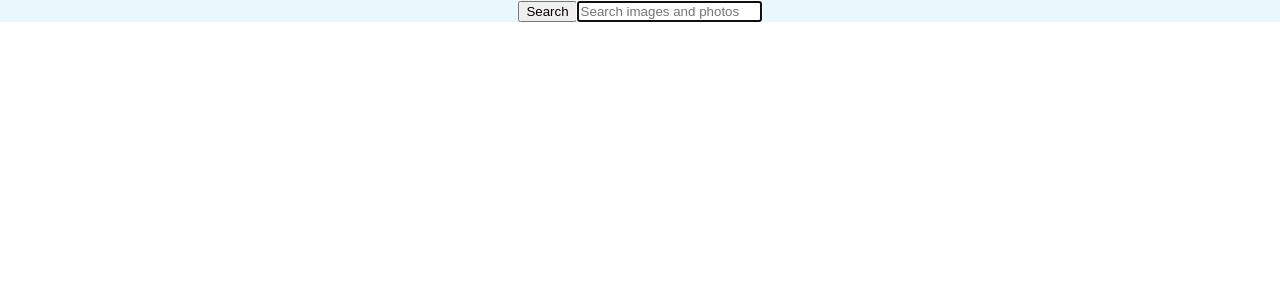
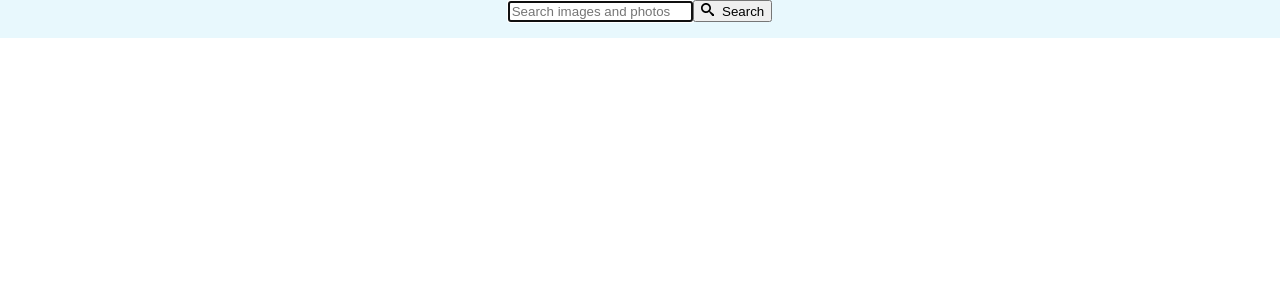
Before and after one commit to AlexeyZyukov/goit-react-hw-03-image-finder, a React (Create React App) app: page / in a window 1280 px wide. Shown: the top 300 px of the page. Built offline with nearby package versions, Linux system fonts and the light colour scheme.

Commit message:
fetch was done

```diff
--- a/package.json
+++ b/package.json
@@ -9,6 +9,7 @@
     "@testing-library/user-event": "^12.8.3",
     "react": "^17.0.2",
     "react-dom": "^17.0.2",
+    "react-icons": "^4.3.1",
     "react-loader-spinner": "^4.0.0",
     "react-scripts": "4.0.3",
     "web-vitals": "^1.1.2"
--- a/src/App.js
+++ b/src/App.js
@@ -2,14 +2,35 @@ import logo from './logo.svg';
 import styles from './components/styles.module.css';
 import Searchbar from './components/Searchbar/Searchbar';
 import { Component } from 'react';
-// import Spinner from './/components/Loader/Loader';
+import FetchImages from './components/Fetch/Fetch';
+import Spinner from './components/Loader/Loader';
 
 class App extends Component {
+  state = {
+    pictureName: '',
+  };
+
+  handleSearchSubmit = pictureName => {
+    if (!pictureName) {
+      return alert('Nothing to search. Enter name, please.');
+    }
+    this.setState({ pictureName });
+    // console.log(pictureName)
+    // console.log(this.state.pictureName)
+  };
+
+  componentDidMount() {
+    console.log(this.state);
+
+    console.log('Hi');
+  }
+
   render() {
     return (
       <div className={styles.wrapper}>
-        <Searchbar />
-        {/* <Spinner /> */}
+        <Searchbar onSubmit={this.handleSearchSubmit} />
+        <FetchImages pictureName={this.state.pictureName} />
+        <Spinner />
       </div>
     );
   }
--- /dev/null
+++ b/src/components/Fetch/Fetch.js
@@ -0,0 +1,51 @@
+import { Component } from 'react';
+
+// const BASE_URL = "https://pixabay.com/api/"
+// const API_KEY = "22969480-c3583c2b4b1ca4646f49ed52f"
+
+export default class FetchImages extends Component {
+  componentDidUpdate(prevProps, prevState) {
+    if (prevProps.pictureName !== this.props.pictureName) {
+      console.log('Picture name was changed');
+    }
+    fetch(
+      `https://pixabay.com/api/?q=${this.props.pictureName}&page=1&key=22969480-c3583c2b4b1ca4646f49ed52f&image_type=photo&orientation=horizontal&per_page=12`,
+    ).then(response => {
+      if (!response.ok) {
+        throw new Error(response.status);
+      }
+      console.log(response);
+    });
+  }
+
+  render() {
+    return (
+      <div>
+        <p>{this.props.pictureName}</p>
+      </div>
+    );
+  }
+}
+//     const params = new URLSearchParams({
+//         "q": pictureName,
+//         "page": page,
+//         "per_page": limit,
+//         "image_type": "photo",
+//         "orientation": "horizontal",
+//     });
+
+// return {
+//     fetch({ BASE_URL }?key = `${API_KEY}` & `${params}`)
+//     .then((response) => {
+//         if (!response.ok) {
+//             throw new Error(response.status);
+//         }
+//         console.log(response);
+//         // return Array.from(response.json()); //при преобразовании возвращаемого Json-объекта с пом. Array.from в массив "теряется" св-во length, length = 0;
+//         // return response.json();
+//     }
+//     )
+// }
+//=====================//
+// return axios.get(`https://pixabay.com/api/?key=22969480-c3583c2b4b1ca4646f49ed52f&${params}`)
+//   .then(result => console.log(result));
--- a/src/components/Searchbar/Searchbar.js
+++ b/src/components/Searchbar/Searchbar.js
@@ -1,20 +1,47 @@
-import React from 'react';
+import React, { Component } from 'react';
+import { ImSearch } from 'react-icons/im';
 import styles from '../styles.module.css';
 
-const Searchbar = ({ onSubmit }) => (
+export default class Searchbar extends Component {
+  state = {
+    name: '',
+  };
+
+  handleInputChange = e => {
+    this.setState({ name: e.currentTarget.value });
+  };
+
+  onInputSubmit = e => {
+    const { onSubmit } = this.props;
+    e.preventDefault();
+    onSubmit(this.state.name);
+    this.reset();
+  };
+
+  reset = () => {
+    this.setState({ name: '' });
+  };
+
+  render() {
+    return (
       <header>
-    <form class="form" onSubmit={onSubmit}>
-      <button className={styles.button} type="submit">
-        <span className={styles.buttonLabel}>Search</span>
-      </button>
+        <form class="form" onSubmit={this.onInputSubmit}>
           <input
             className={styles.input}
             type="text"
-        autocomplete="off"
+            name="name"
+            autoComplete="off"
             autoFocus
             placeholder="Search images and photos"
+            onChange={this.handleInputChange}
+            value={this.state.value}
           />
+          <button className={styles.button} type="submit">
+            <ImSearch style={{ marginRight: 8 }} />
+            <span className={styles.buttonLabel}>Search</span>
+          </button>
         </form>
       </header>
     );
-export default Searchbar;
+  }
+}
```
Also changed, not shown: 1 other file (tests, documents, lock files or other folders). Lines whose indentation alone changed are shown as unchanged.
